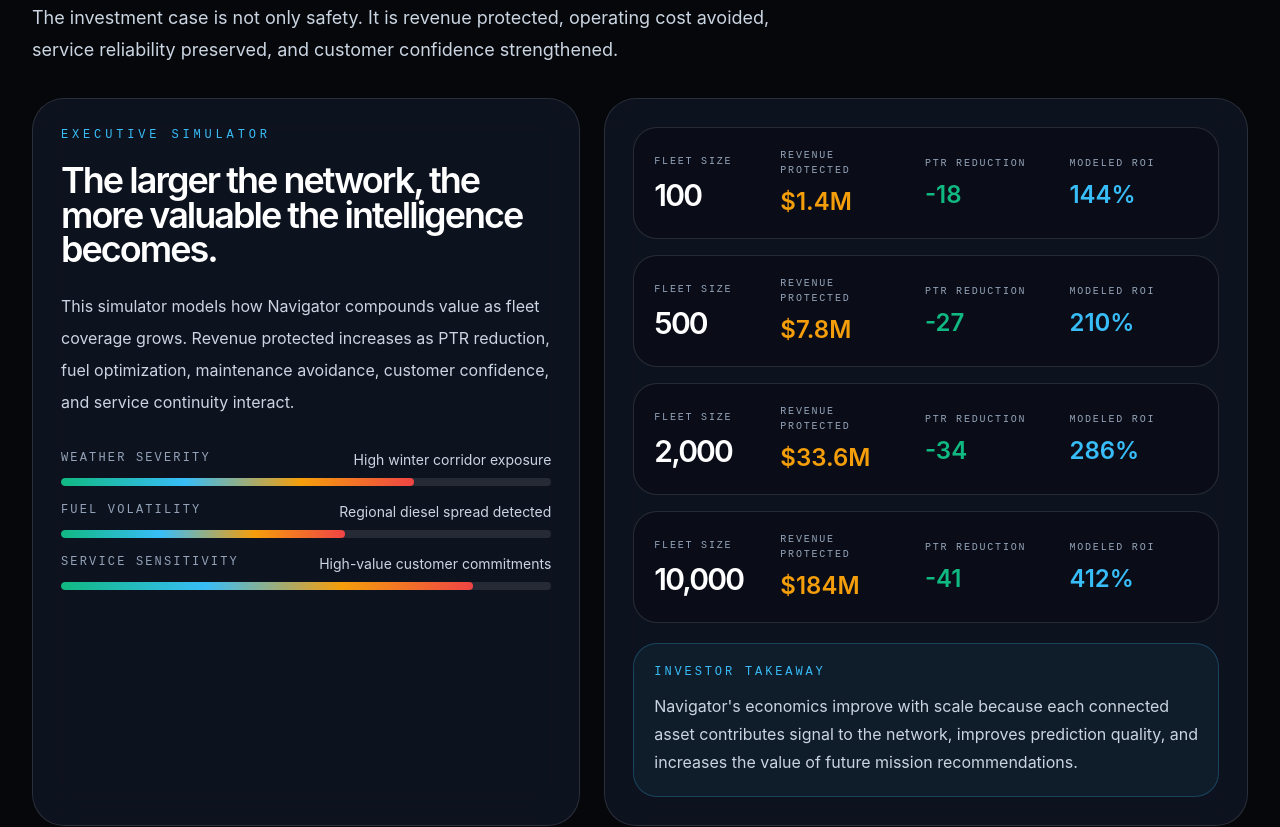
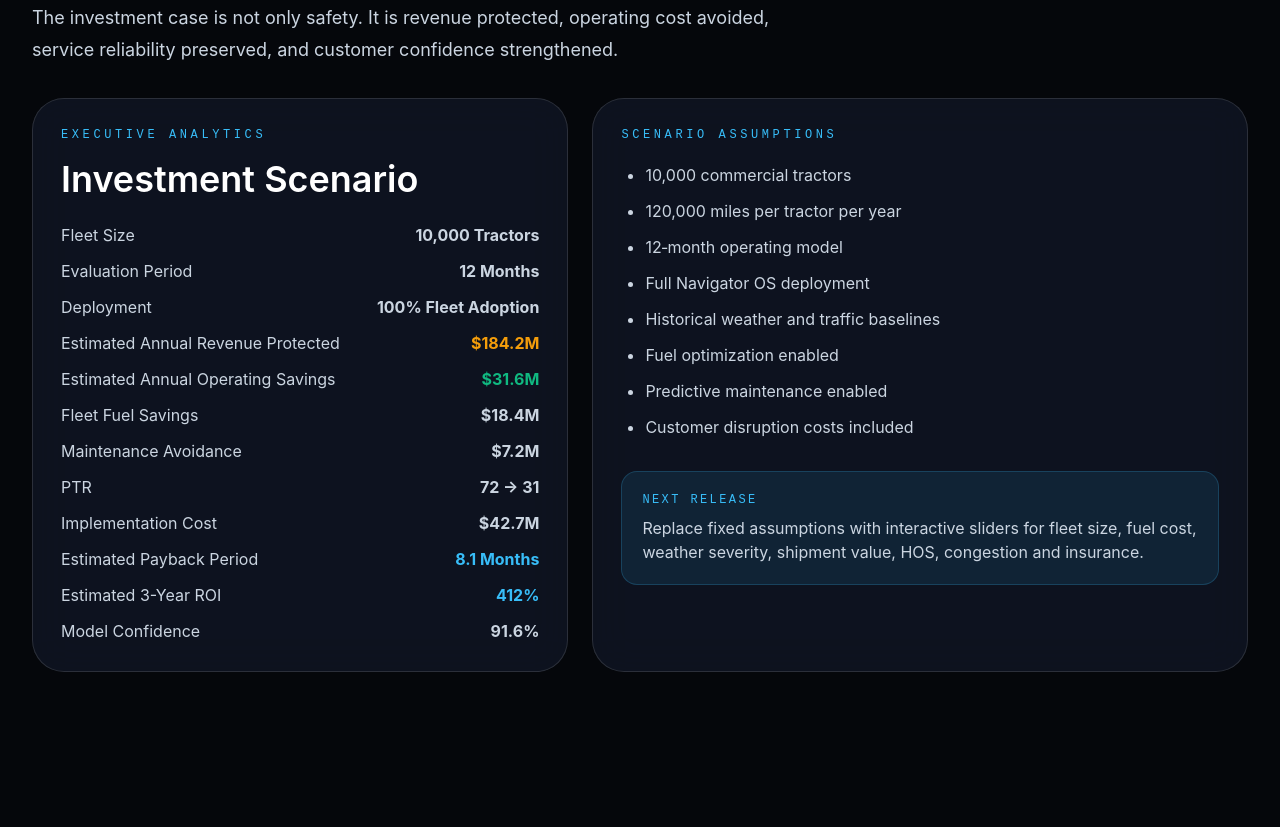
Before and after one commit to polaskimike-lab/The-Navigator-Investor-Experience, a Next.js app: page / in a window 1280 px wide. Shown: the part 6840-7667 px from the top of the page. Built offline with nearby package versions, Linux system fonts and the light colour scheme.

Commit message:
Add files via upload

```diff
--- a/components/engines/ExecutiveSimulator.tsx
+++ b/components/engines/ExecutiveSimulator.tsx
@@ -1,76 +1,41 @@
-export function ExecutiveSimulator() {
-  const fleetSizes = [
-    { label: "100", revenue: "$1.4M", ptr: "-18", roi: "144%" },
-    { label: "500", revenue: "$7.8M", ptr: "-27", roi: "210%" },
-    { label: "2,000", revenue: "$33.6M", ptr: "-34", roi: "286%" },
-    { label: "10,000", revenue: "$184M", ptr: "-41", roi: "412%" }
-  ];
-
+export function ExecutiveSimulator(){
   return (
-    <div className="grid gap-6 lg:grid-cols-[.92fr_1.08fr]">
+    <div className="grid gap-6 lg:grid-cols-[0.9fr_1.1fr]">
       <div className="mission-panel rounded-[2rem] p-7">
-        <p className="font-mono text-xs uppercase tracking-[0.32em] text-blueIntel">
-          Executive Simulator
-        </p>
-        <h3 className="mt-5 text-4xl font-semibold leading-[.95] tracking-[-0.055em] text-white">
-          The larger the network, the more valuable the intelligence becomes.
-        </h3>
-        <p className="mt-6 leading-8 text-slate-300">
-          This simulator models how Navigator compounds value as fleet coverage grows. Revenue protected increases as PTR reduction, fuel optimization, maintenance avoidance, customer confidence, and service continuity interact.
-        </p>
-
-        <div className="mt-8 space-y-4">
-          {[
-            ["Weather severity", "High winter corridor exposure", "72%"],
-            ["Fuel volatility", "Regional diesel spread detected", "58%"],
-            ["Service sensitivity", "High-value customer commitments", "84%"]
-          ].map(([label, value, width]) => (
-            <div key={label}>
-              <div className="mb-2 flex justify-between gap-4">
-                <p className="font-mono text-xs uppercase tracking-[0.18em] text-muted">{label}</p>
-                <p className="text-sm text-slate-300">{value}</p>
-              </div>
-              <div className="h-2 overflow-hidden rounded-full bg-white/10">
-                <div className="h-full rounded-full ptr-gradient" style={{ width }} />
-              </div>
-            </div>
-          ))}
+        <p className="font-mono text-xs uppercase tracking-[0.3em] text-blueIntel">Executive Analytics</p>
+        <h3 className="mt-4 text-4xl font-semibold">Investment Scenario</h3>
+        <div className="mt-6 space-y-3 text-slate-300">
+          <div className="flex justify-between"><span>Fleet Size</span><strong>10,000 Tractors</strong></div>
+          <div className="flex justify-between"><span>Evaluation Period</span><strong>12 Months</strong></div>
+          <div className="flex justify-between"><span>Deployment</span><strong>100% Fleet Adoption</strong></div>
+          <div className="flex justify-between"><span>Estimated Annual Revenue Protected</span><strong className="text-amberRisk">$184.2M</strong></div>
+          <div className="flex justify-between"><span>Estimated Annual Operating Savings</span><strong className="text-greenSafe">$31.6M</strong></div>
+          <div className="flex justify-between"><span>Fleet Fuel Savings</span><strong>$18.4M</strong></div>
+          <div className="flex justify-between"><span>Maintenance Avoidance</span><strong>$7.2M</strong></div>
+          <div className="flex justify-between"><span>PTR</span><strong>72 → 31</strong></div>
+          <div className="flex justify-between"><span>Implementation Cost</span><strong>$42.7M</strong></div>
+          <div className="flex justify-between"><span>Estimated Payback Period</span><strong className="text-blueIntel">8.1 Months</strong></div>
+          <div className="flex justify-between"><span>Estimated 3-Year ROI</span><strong className="text-blueIntel">412%</strong></div>
+          <div className="flex justify-between"><span>Model Confidence</span><strong>91.6%</strong></div>
         </div>
       </div>
-
       <div className="mission-panel rounded-[2rem] p-7">
-        <div className="grid gap-4">
-          {fleetSizes.map((item) => (
-            <div key={item.label} className="rounded-3xl border border-line bg-black/25 p-5">
-              <div className="grid gap-4 md:grid-cols-[110px_1fr_1fr_1fr] md:items-center">
-                <div>
-                  <p className="font-mono text-[10px] uppercase tracking-[0.18em] text-muted">Fleet size</p>
-                  <p className="mt-2 text-3xl font-semibold tracking-[-0.06em] text-white">{item.label}</p>
-                </div>
-                <div>
-                  <p className="font-mono text-[10px] uppercase tracking-[0.18em] text-muted">Revenue protected</p>
-                  <p className="mt-2 text-2xl font-semibold text-amberRisk">{item.revenue}</p>
-                </div>
-                <div>
-                  <p className="font-mono text-[10px] uppercase tracking-[0.18em] text-muted">PTR reduction</p>
-                  <p className="mt-2 text-2xl font-semibold text-greenSafe">{item.ptr}</p>
-                </div>
-                <div>
-                  <p className="font-mono text-[10px] uppercase tracking-[0.18em] text-muted">Modeled ROI</p>
-                  <p className="mt-2 text-2xl font-semibold text-blueIntel">{item.roi}</p>
-                </div>
-              </div>
-            </div>
-          ))}
-        </div>
-
-        <div className="mt-5 rounded-3xl border border-blueIntel/25 bg-blueIntel/[0.055] p-5">
-          <p className="font-mono text-xs uppercase tracking-[0.24em] text-blueIntel">Investor takeaway</p>
-          <p className="mt-3 leading-7 text-slate-300">
-            Navigator's economics improve with scale because each connected asset contributes signal to the network, improves prediction quality, and increases the value of future mission recommendations.
-          </p>
+        <p className="font-mono text-xs uppercase tracking-[0.3em] text-blueIntel">Scenario Assumptions</p>
+        <ul className="mt-5 list-disc pl-6 space-y-3 text-slate-300">
+          <li>10,000 commercial tractors</li>
+          <li>120,000 miles per tractor per year</li>
+          <li>12‑month operating model</li>
+          <li>Full Navigator OS deployment</li>
+          <li>Historical weather and traffic baselines</li>
+          <li>Fuel optimization enabled</li>
+          <li>Predictive maintenance enabled</li>
+          <li>Customer disruption costs included</li>
+        </ul>
+        <div className="mt-8 rounded-2xl border border-blueIntel/20 bg-blueIntel/10 p-5">
+          <p className="font-mono text-xs uppercase tracking-[0.2em] text-blueIntel">Next Release</p>
+          <p className="mt-2 text-slate-300">Replace fixed assumptions with interactive sliders for fleet size, fuel cost, weather severity, shipment value, HOS, congestion and insurance.</p>
         </div>
       </div>
     </div>
-  );
+  )
 }
```
